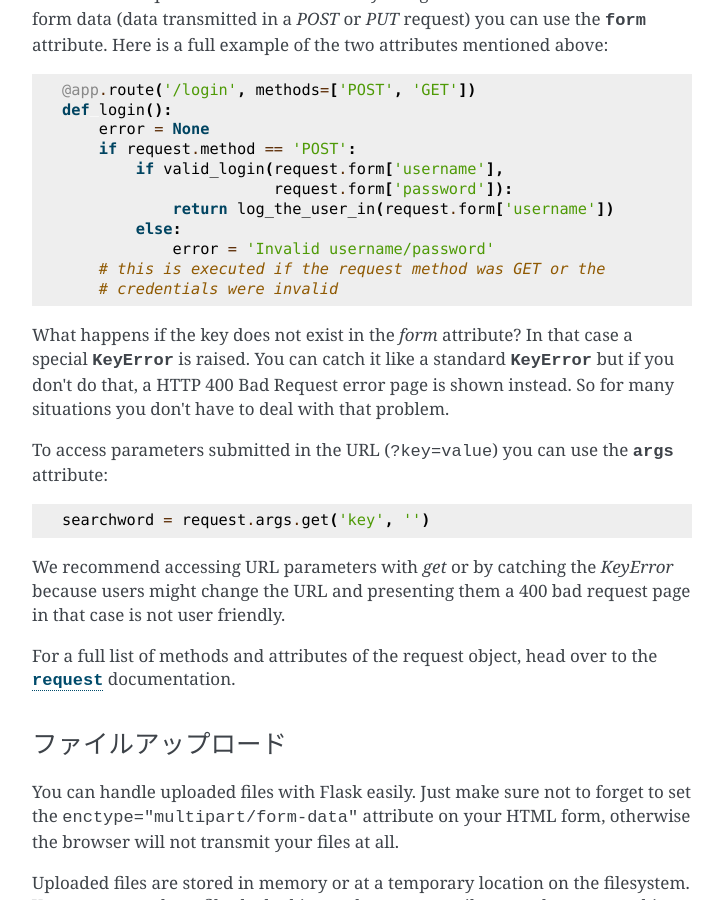
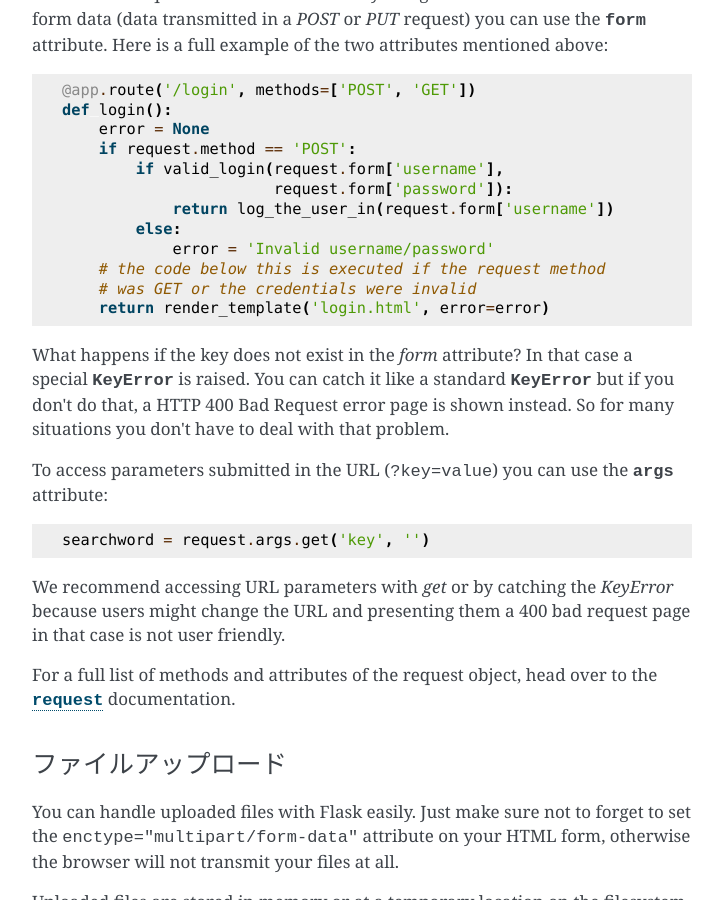
Before and after one commit to tokuda109/flask-docs-ja, a Sphinx documentation site: the page built from docs/quickstart.rst, in a window 1280 px wide and 900 px high, scrolled down 10758 px. Shown: the whole window, without its empty margins (388-1111 px from the left). Built offline with Sphinx 7.4.7, drawn with Linux system fonts in a browser that asks for light colours; pages that are not in the unit, such as notebooks, are missing from menus.

Commit message:
Caught up with original commit

```diff
--- a/docs/quickstart.rst
+++ b/docs/quickstart.rst
@@ -687,8 +687,9 @@ attributes mentioned above::
                 return log_the_user_in(request.form['username'])
             else:
                 error = 'Invalid username/password'
-        # this is executed if the request method was GET or the
-        # credentials were invalid
+        # the code below this is executed if the request method
+        # was GET or the credentials were invalid
+        return render_template('login.html', error=error)
 
 What happens if the key does not exist in the `form` attribute?  In that
 case a special :exc:`KeyError` is raised.  You can catch it like a
```
Also changed, not shown: 1 other file.
